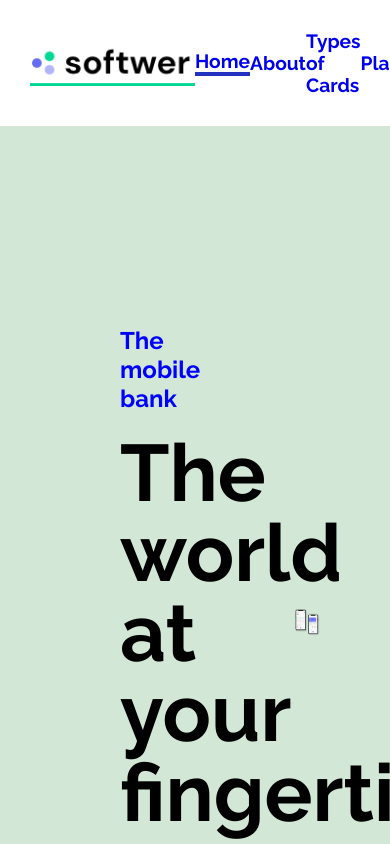
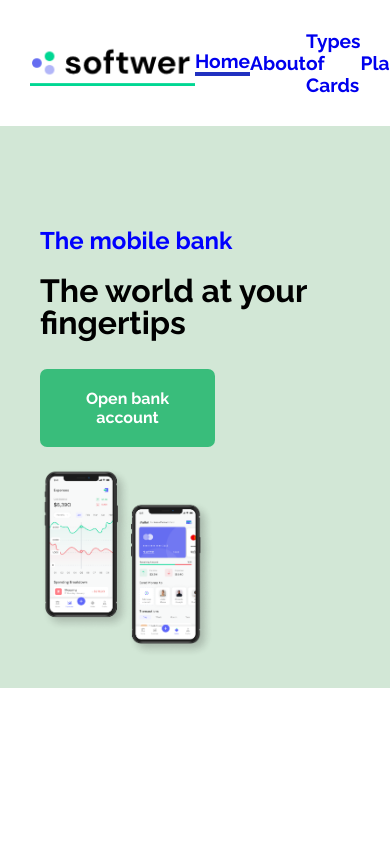
Before and after one commit to Trend20/Softwer, a React (Create React App) app: page / in a window 390 px wide. Shown: the top 844 px of the page. Built offline with nearby package versions, Linux system fonts and the light colour scheme.

Commit message:
working on the hero section

```diff
--- a/src/components/pages/Home/Home.css
+++ b/src/components/pages/Home/Home.css
@@ -54,3 +54,67 @@
 .hero-slides img{
     width: 100%;
 }
+
+/* responsiveness */
+
+@media screen and (max-width:991px){
+    .home-page{
+        display: flex;
+        width: 100%;
+        padding: 30px 20px;
+        background: rgb(210, 231, 214);
+        flex-direction: column;
+    }
+
+    .hero{
+        display: flex;
+        width: 100%;
+        flex-direction: column;
+    }
+
+    .hero-text{
+        display: flex;
+        flex-direction: column;
+        width: 100%;
+        margin: 20px 20px;
+    }
+
+    .hero-text h5{
+        font-size: 1.5rem;
+        color: blue;
+        display: flex;
+        margin-top: 50px;
+    }
+
+    .hero-text h1{
+        font-size: 2rem;
+        width: 90%;
+        margin-top: 20px;
+        line-height: 1;
+    }
+
+    .hero-text button{
+        width: 50%;
+        margin-top: 30px;
+        padding: 20px;
+        color: #fff;
+        font-weight: 700;
+        outline: none;
+        border: none;
+        font-size: 1rem;
+        border-radius: 7px;
+        background: rgb(57, 189, 123);
+    }
+
+    .hero-slides{
+        display: flex;
+        width: 50%;
+        justify-content: center;
+        align-items: center;
+        margin-left: 20px;
+    }
+
+    .hero-slides img{
+        width: 100%;
+    }
+}
```
Also changed, not shown: public/img/card.png (added).
